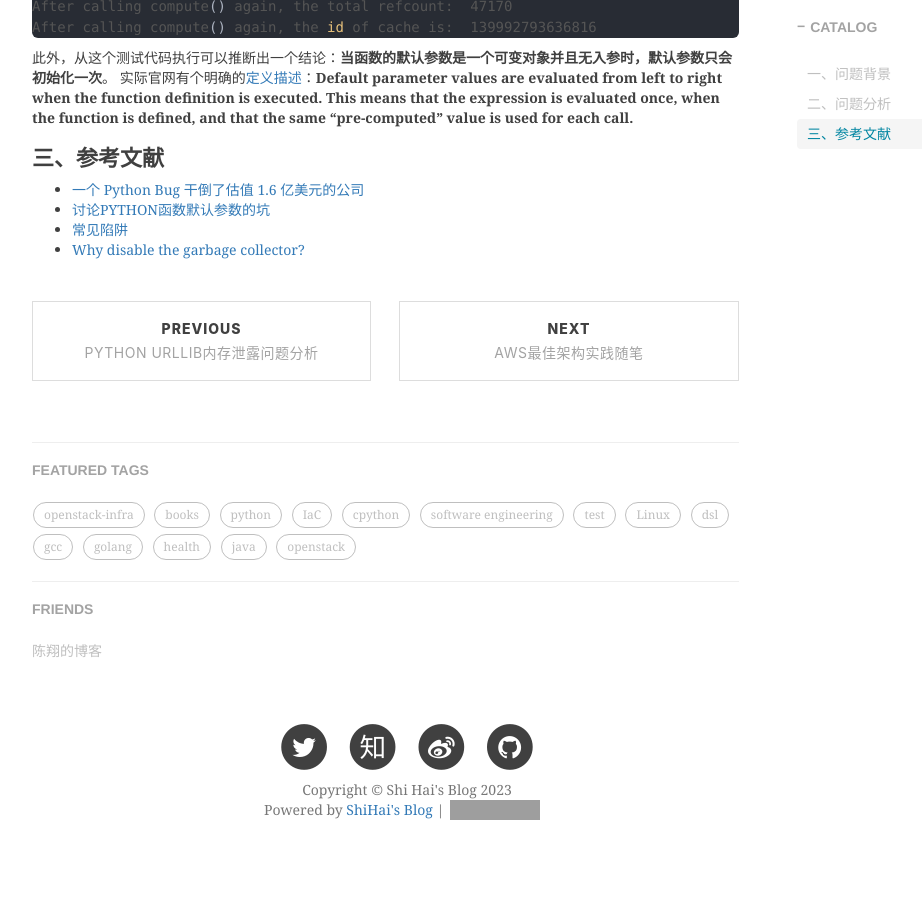
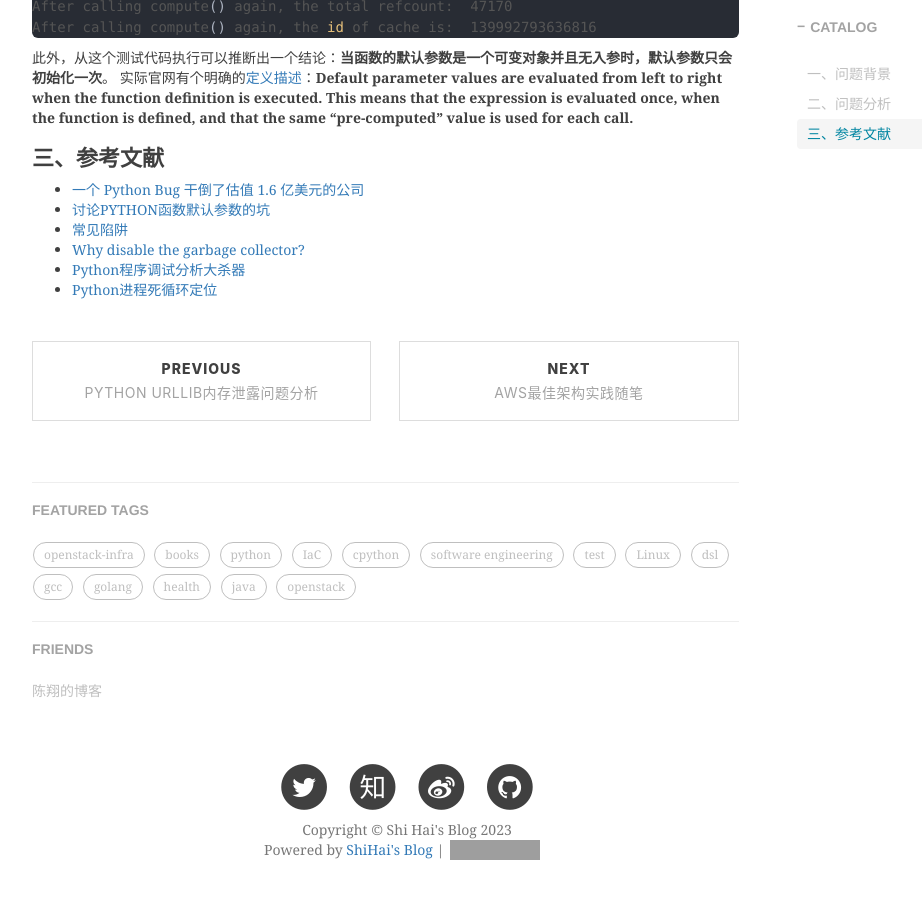
Before and after one commit to shihai1991/shihai1991.github.io, a Jekyll site: the page built from _posts/2023-02-23-记一个python循环引用问题.md, in a window 1280 px wide and 900 px high, scrolled down 1992 px. Shown: the whole window, without its empty margins (233-1155 px from the left). Built offline with Jekyll 4.4.1, drawn with Linux system fonts in a browser that asks for light colours; nearby versions of some CDN libraries; comment, search, counter and statistics services are not loaded; grey boxes are pictures that could not be loaded.

Commit message:
Update 2023-02-23-记一个python循环引用问题.md

```diff
--- a/_posts/2023-02-23-记一个python循环引用问题.md
+++ b/_posts/2023-02-23-记一个python循环引用问题.md
@@ -89,3 +89,5 @@ After calling compute() again, the id of cache is:  139992793636816
 - [讨论PYTHON函数默认参数的坑](http://blog.nsfocus.net/python/)
 - [常见陷阱](https://pythonguidecn.readthedocs.io/zh/latest/writing/gotchas.html)
 - [Why disable the garbage collector?](https://stackoverflow.com/questions/20495946/why-disable-the-garbage-collector)
+- [Python程序调试分析大杀器](https://zhuanlan.zhihu.com/p/505344229)
+- [Python进程死循环定位](http://soliloquize.org/2016/10/29/Python%E8%BF%9B%E7%A8%8B%E6%AD%BB%E5%BE%AA%E7%8E%AF%E5%AE%9A%E4%BD%8D/)
```
